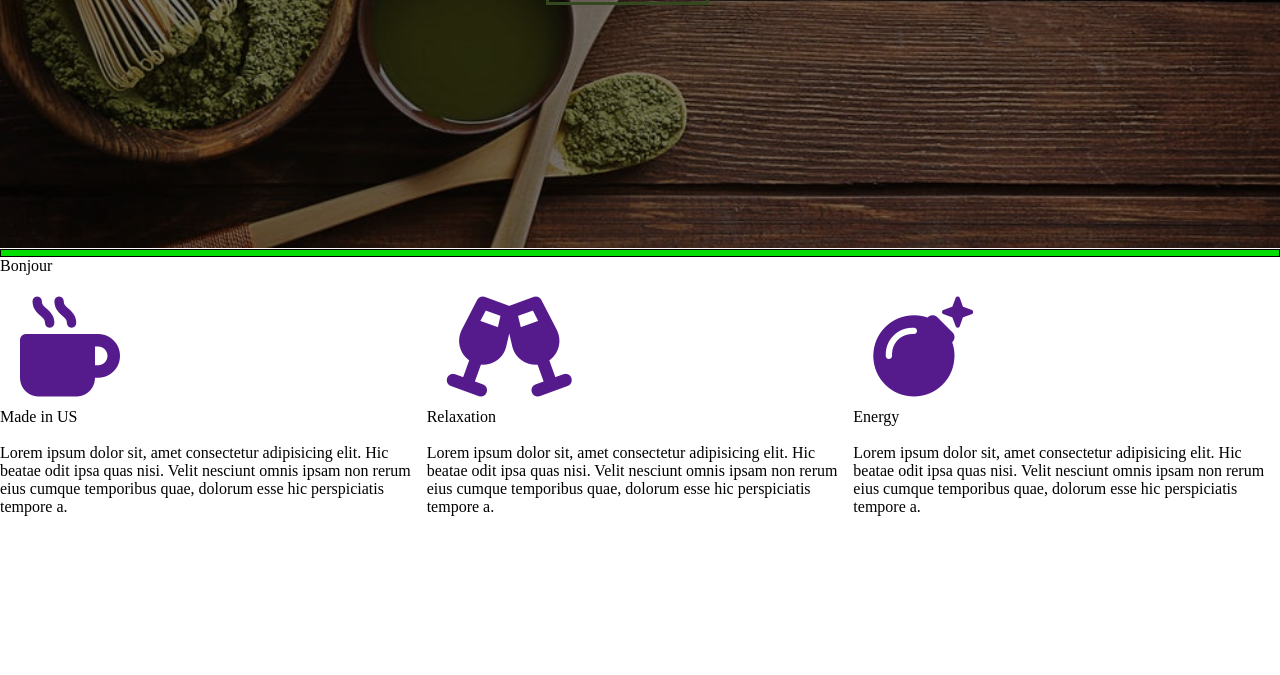
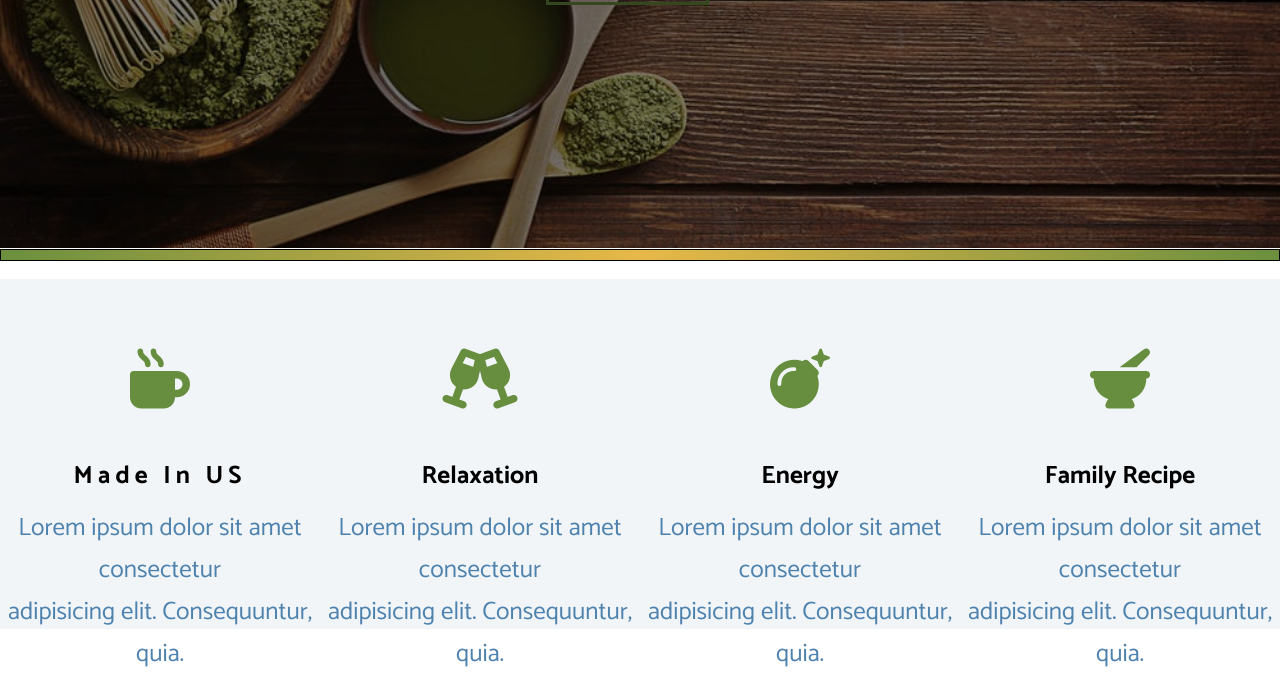
Before and after one commit to Malika1526/Projet-Tea-Station, a plain HTML site: page index.html in a window 1280 px wide. Shown: the part 426-1101 px from the top of the page. Before the commit the page ends 960 px from the top, so only its background shows below. Drawn offline with Linux system fonts and the light colour scheme; a web font is replaced by a local one.

Commit message:
Ajout dossier 4ème version

```diff
--- a/index.html
+++ b/index.html
@@ -44,48 +44,36 @@
         <hr>
 
     <main>
-        <section>
-            <div class="">
-                <p>Bonjour</p>
-            </div>
-        </section>
 
         <br>
 
         <section>
-            <div class="principal">
-                <div class="second">
+                <div class="principal">
                     <div class="mug-hot">
-                        <div class="icon1">
-                            <a href="" target="_blank"><i class="fa-solid fa-mug-hot"></i></a>
-                        </div>
-                        <div><p>Made in US</p></div> <br>
-                        <div><p>Lorem ipsum dolor sit, amet consectetur adipisicing elit.
-                            Hic beatae odit ipsa quas nisi. Velit nesciunt omnis ipsam non rerum eius cumque temporibus quae,
-                            dolorum esse hic perspiciatis tempore a.</p></div>
+                         <i class="fa-solid fa-mug-hot"></i>
+                        <h1>Made In US</h1>
+                        <p>Lorem ipsum dolor sit amet consectetur</p>
+                        <p>adipisicing elit. Consequuntur, quia.</p>
                     </div>
                     <div class="champagne-glasses">
-                        <div class="icon2">
-                            <a href="" target="_blank"><i class="fa-solid fa-champagne-glasses"></i></a>
-                        </div>
-                        <div><p>Relaxation</p></div> <br>
-                        <div><p>Lorem ipsum dolor sit, amet consectetur adipisicing elit.
-                            Hic beatae odit ipsa quas nisi. Velit nesciunt omnis ipsam non rerum eius cumque temporibus quae,
-                            dolorum esse hic perspiciatis tempore a.</p></div>
+                        <i class="fa-solid fa-champagne-glasses"></i>
+                        <h1>Relaxation</h1>
+                        <p>Lorem ipsum dolor sit amet consectetur</p>
+                        <p>adipisicing elit. Consequuntur, quia.</p>
                     </div>
                     <div class="bomb">
-                        <div class="icon3">
-                            <a href="" target="_blank"><i class="fa-solid fa-bomb"></i></a>
-                        </div>
-                        <div><p>Energy</p></div> <br>
-                        <div><p>Lorem ipsum dolor sit, amet consectetur adipisicing elit.
-                            Hic beatae odit ipsa quas nisi. Velit nesciunt omnis ipsam non rerum eius cumque temporibus quae,
-                            dolorum esse hic perspiciatis tempore a.</p></div>
+                        <i class="fa-solid fa-bomb"></i>
+                        <h1>Energy</h1>
+                        <p>Lorem ipsum dolor sit amet consectetur</p>
+                        <p>adipisicing elit. Consequuntur, quia.</p>
+                    </div>
+                    <div class="recipe">
+                        <i class="fa-solid fa-mortar-pestle"></i>
+                        <h1>Family Recipe</h1>
+                        <p>Lorem ipsum dolor sit amet consectetur</p>
+                        <p>adipisicing elit. Consequuntur, quia.</p>
                     </div>
                 </div>
-
-            </div>
-
         </section>
 
         <br>
--- a/style.css
+++ b/style.css
@@ -24,9 +24,10 @@ header {
 }
 
  hr{
-    padding: 3px;
+    padding: 5px;
     border: 1px solid black;
-    background-color: rgb(4, 221, 4);
+    background: radial-gradient(circle, #e7b849, #6b8f3e);
+
 }
 
 .over p {
@@ -109,27 +110,64 @@ header {
     color: white;
 }
 
-.second {
+.principal{
     display: flex;
-    justify-content: space-around;
-    align-items: center;
-    flex-direction: row;
+    text-align: center;
+    font-family: catamaran, serif;
+    background-color: #f1f5f8;
+    height: 350px;
 }
 
-.icon1 a{
-    padding: 20px;
-    font-size: 100px ;
+.principal h1{
+    font-size: 25px;
+    position: relative;
+    top: 80px;
 }
 
-.icon2 a{
-    padding: 20px;
-    font-size: 100px ;
+.principal p{
+    display: inline-block;
+    font-size: 25px;
+    color: #4e82ae;
+    position: relative;
+    top: 90px;
+
 }
 
-.icon3 a{
-    padding: 20px;
-    font-size: 100px ;
+
+.principal i{
+    margin-top: 35px;
+    position: relative;
+    top: 35px;
 }
+
+.mug-hot i{
+    content: '\f7b6';
+    color: #678e3e;
+    font-size: 60px;
+}
+
+.mug-hot h1{
+    letter-spacing: 5px;
+}
+
+.champagne-glasses i{
+    content: '\f7b6';
+    color: #678e3e;
+    font-size: 60px;
+}
+
+.bomb i{
+    content: '\f1e2';
+    color: #678e3e;
+    font-size: 60px;
+}
+
+.recipe i{
+    content: '\f79f';
+    color: #678e3e;
+    font-size: 60px;
+}
+
 
 /* Media Queries */
 @media (max-width: 1500px) {
```
